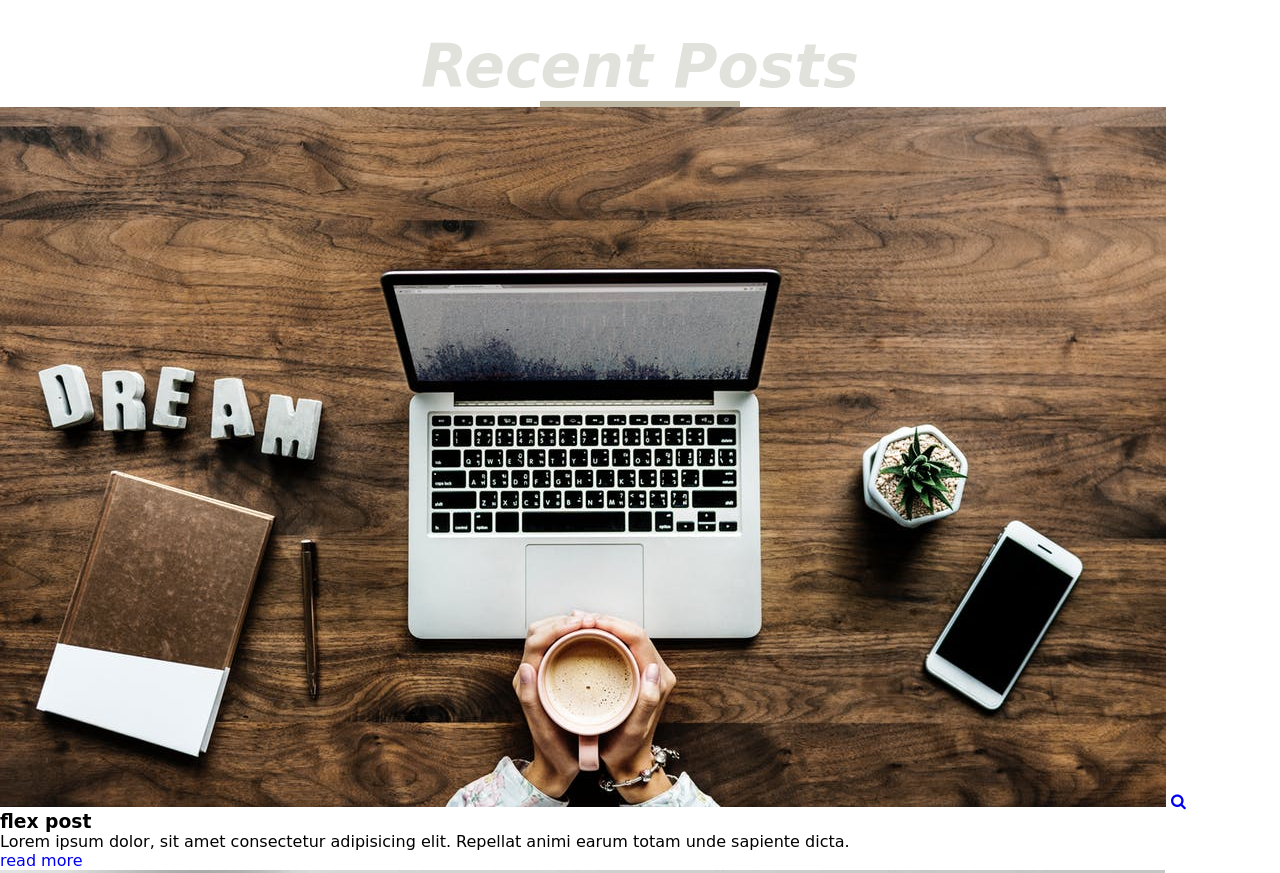
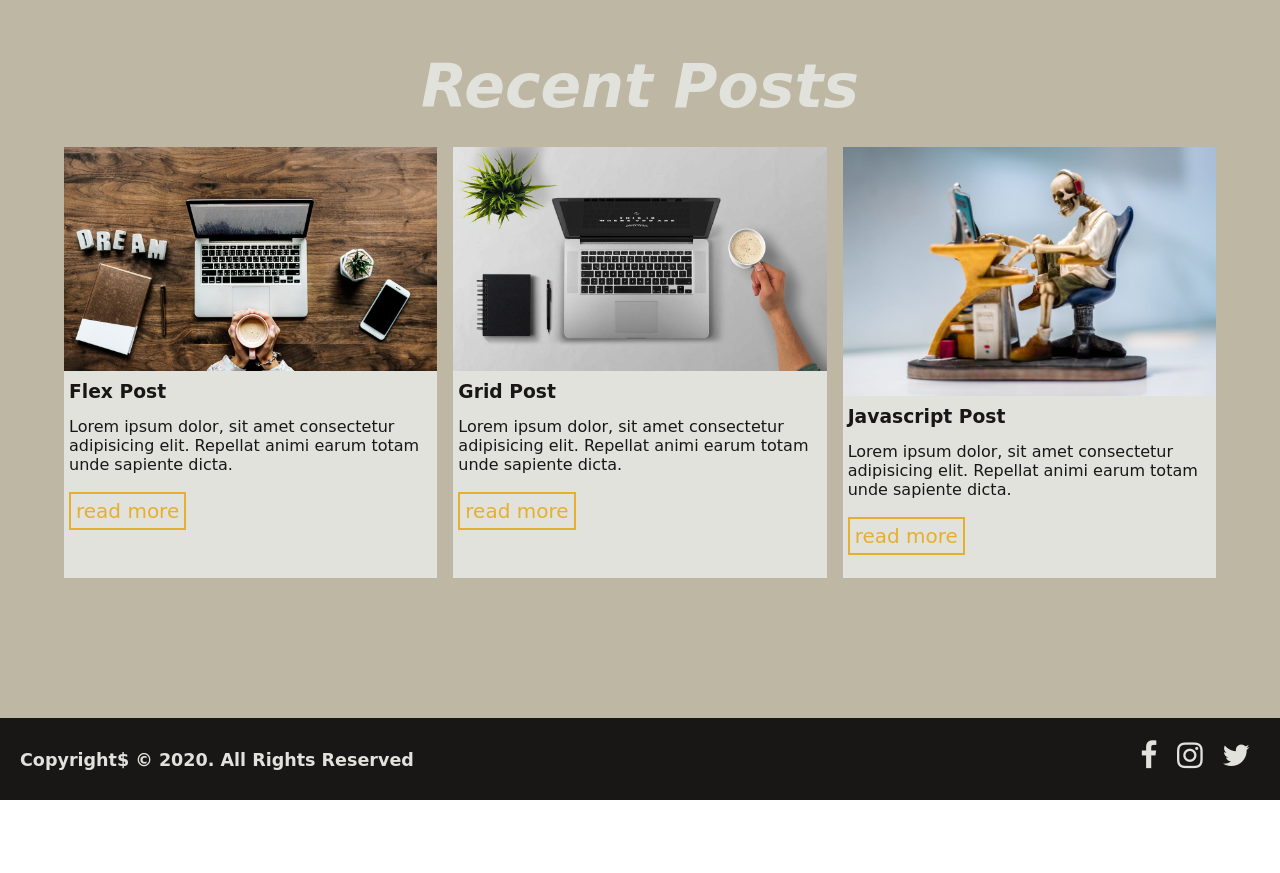
Before and after one commit to LorenzoPenta/web-agency, a plain HTML site: page index.html in a window 1280 px wide. Shown: the part 2740-3613 px from the top of the page. After the commit the page ends 3540 px from the top, so only its background shows below. Drawn offline with Linux system fonts and the light colour scheme; a web font is replaced by a local one.

Commit message:
added footer

```diff
--- a/index.html
+++ b/index.html
@@ -269,5 +269,17 @@
   <!-- end of title -->
 </section>
 <!-- end of recent posts -->
+<!-- footer -->
+<footer>
+  <div class="footer-text">
+    <h3>Copyright$ &copy; 2020. All rights reserved</h3>
+  </div>
+  <div class="footer-icons">
+    <a href="#"><i class="fa fa-facebook"></i></a>
+    <a href="#"><i class="fa fa-instagram"></i></a>
+    <a href="#"><i class="fa fa-twitter"></i></a>
+  </div>
+</footer>
+<!-- end of footer -->
   </body>
 </html>
--- a/main.css
+++ b/main.css
@@ -377,3 +377,106 @@ nav ul li a:hover {
   background: var(--mainyellow);
   color: var(--mainblack);
 }
+/* posts */
+#posts {
+  background: var(--maingrey);
+  padding: 20px 0 80px 0;
+}
+.post-container {
+  max-width: 90vw;
+  margin: 0 auto;
+}
+.post-item {
+  background: var(--mainwhite);
+  color: var(--mainblack);
+  margin: 20px 0;
+}
+#posts img {
+  width: 100%;
+  display: block;
+  transition: opacity 1s;
+}
+.image-container {
+  position: relative;
+  background: linear-gradient(rgba(0, 0, 0, 0.8), rgba(0, 0, 0, 0.8));
+}
+.image-container .fa {
+  position: absolute;
+  left: 50%;
+  top: 50%;
+  transform: translate(-50%, -50%);
+  font-size: 50px;
+  color: var(--mainyellow);
+  transition: opacity 1s;
+  opacity: 0;
+}
+.image-container:hover img {
+  opacity: 0.4;
+}
+.image-container:hover .fa {
+  opacity: 1;
+}
+.text-container {
+  padding: 10px 5px 30px 5px;
+}
+.text-container p {
+  margin: 15px 0 25px 0;
+}
+.text-container h1 {
+  text-transform: capitalize;
+}
+.text-container a {
+  text-decoration: none;
+  font-size: 20px;
+  padding: 5px;
+  border: 2px solid var(--mainyellow);
+  color: var(--mainyellow);
+  margin-bottom: 20px;
+}
+.text-container a:hover {
+  border: 2px solid var(--mainblack);
+  color: var(--mainblack);
+}
+@media screen and (min-width: 576px) {
+  .post-container {
+    display: grid;
+    grid-template-columns: repeat(2, 1fr);
+    column-gap: 1rem;
+    row-gap: 1rem;
+  }
+}
+@media screen and (min-width: 992px) {
+  .post-container {
+    display: grid;
+    grid-template-columns: repeat(3, 1fr);
+    column-gap: 1rem;
+    row-gap: 1rem;
+  }
+}
+/* footer */
+footer {
+  background: var(--mainblack);
+  padding: 20px;
+  display: flex;
+  flex-wrap: wrap;
+  justify-content: space-between;
+  align-items: baseline;
+}
+.footer-text{
+  text-transform: capitalize;
+  font-size: 15px;
+  color: var(--mainwhite);
+margin-bottom: 10px;
+}
+.footer-icons{
+  font-size: 30px;
+}
+.footer-icons .fa{
+  margin-right: 10px;
+  color: var(--mainwhite);
+  transition: transform 2s;
+}
+.footer-icons .fa:hover{
+  color: var(--mainyellow);
+  transform: translateY(-15px);
+}
```
